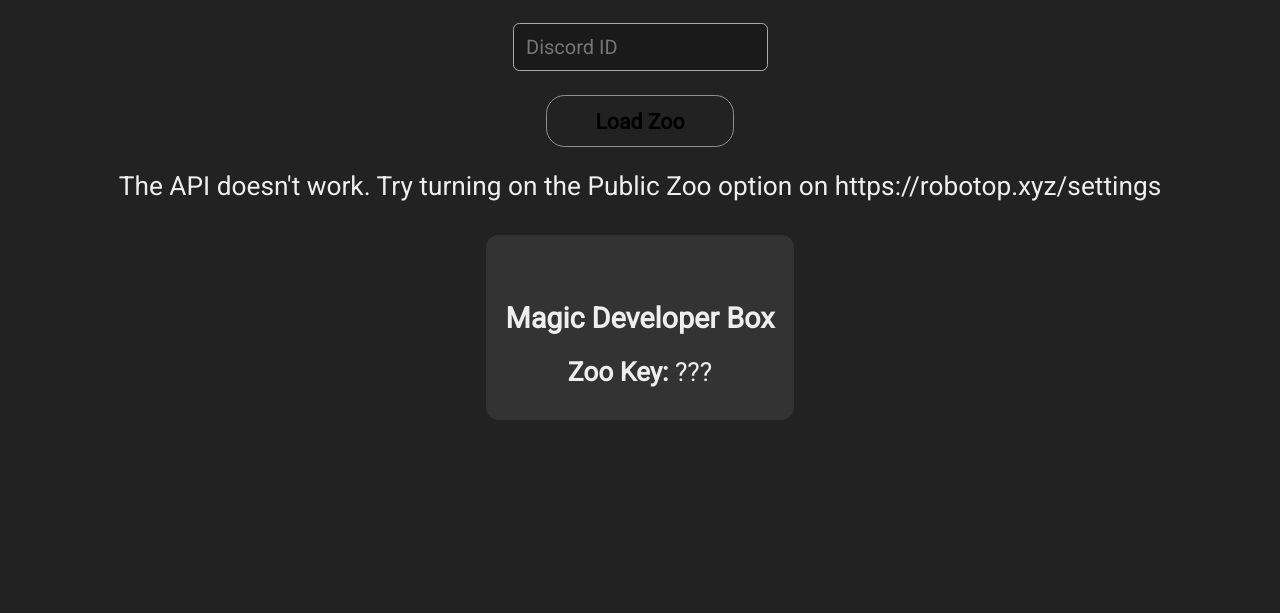
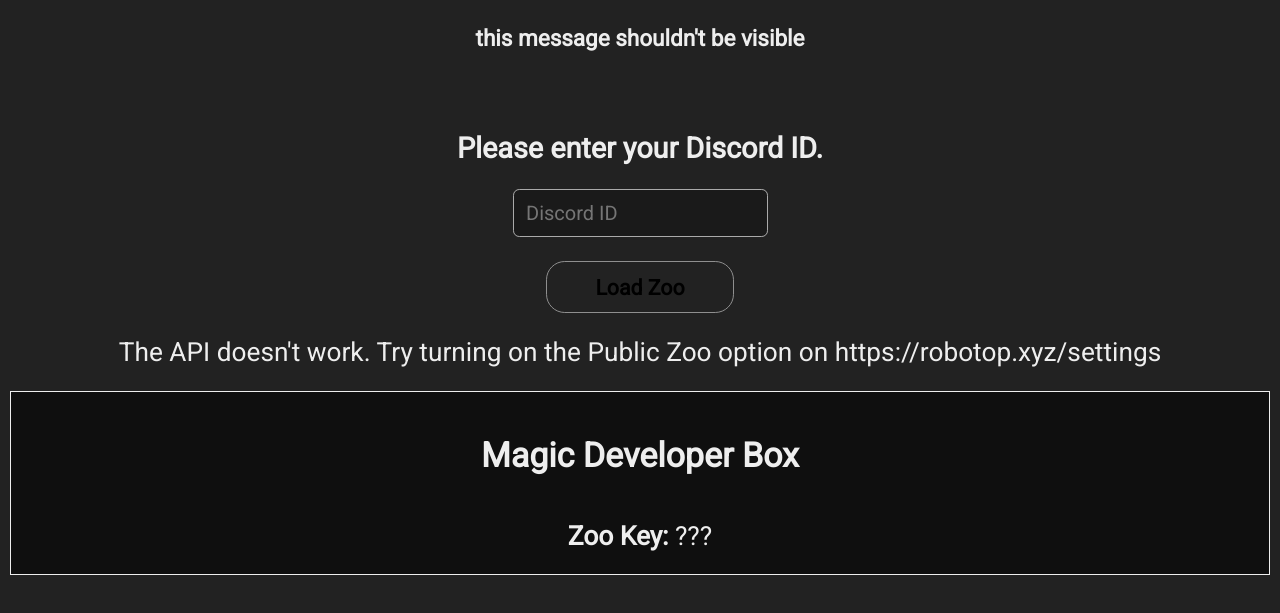
Before and after one commit to NoahTheNerd/zoodashboard, a plain HTML site: page index.html in a window 1280 px wide. Shown: the part 111-724 px from the top of the page. Drawn offline with Linux system fonts and the light colour scheme; no server answers.

Commit message:
more update

```diff
--- a/index.html
+++ b/index.html
@@ -1,21 +1,23 @@
+<! hey there! >
 <!DOCTYPE html>
 <html lang="en">
   <head>
     <link rel="stylesheet" href="colors.css">
     <link rel="stylesheet" type="text/css" href="style.css">
-    <! html makes me depressed >
   </head>
 <body>
   <div style="display: flex;flex-direction: column;flex-wrap: nowrap;align-content: center;justify-content: center;align-items: center;">
    <h1>Zoo Dashboard</h1>
+   <h4 id="thequote">this message shouldn't be visible</h4>
+   <h3>Please enter your Discord ID.</h3>
    <input type="number" placeholder="Discord ID" id="disc_id";>
    <br>
    <button onclick="save()">Load Zoo</button>
    <p id="apicheck">Testing API...</p>
-    <div class="main1">
-      <h3>Magic Developer Box</h3>
-      <p><b>Zoo Key: </b>???</p>
-    </div>
+  </div>
+  <div class="section" style="display: flex;align-items: center;justify-content: flex-start;flex-direction: column;flex-wrap: nowrap;align-content: center;">
+    <h2>Magic Developer Box</h2>
+    <p><b>Zoo Key: </b>???</p>
   </div>
     <script src="script.js"></script>
 </body>
```
